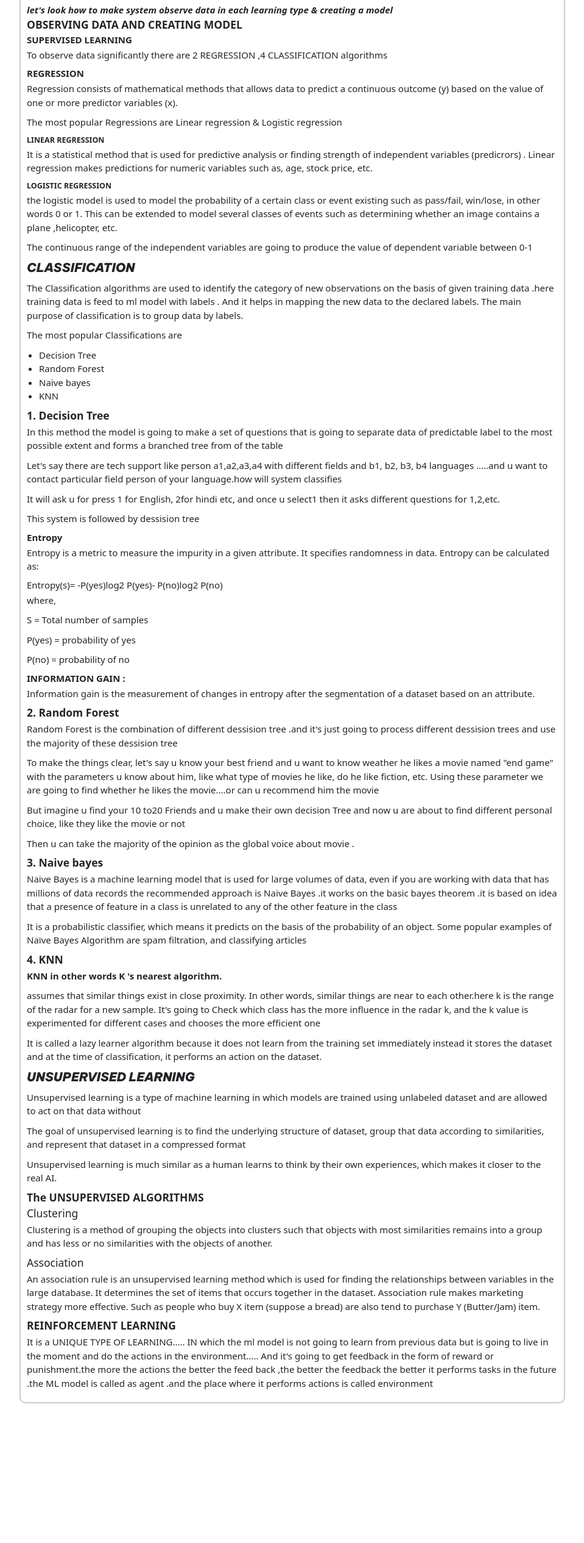
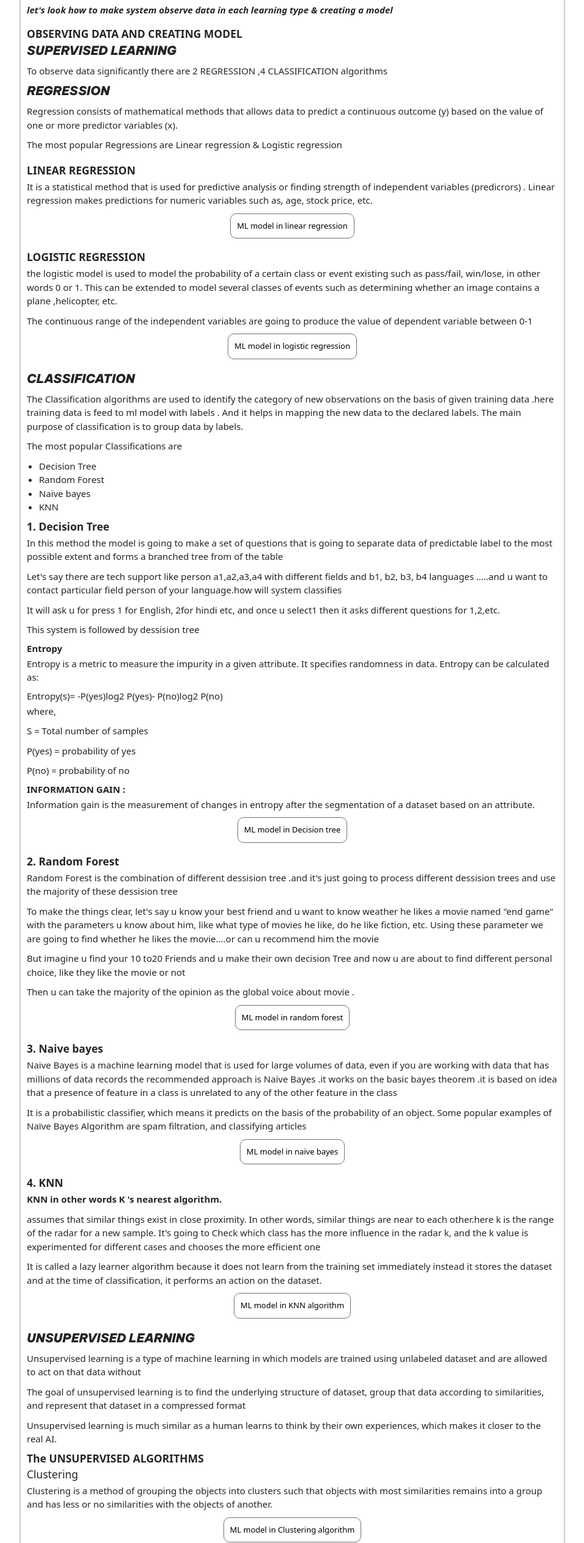
Before and after one commit to dineshveguru/expand-skills, a plain HTML site: page ml.html in a window 1280 px wide. Shown: the part 2658-5188 px from the top of the page at 61% size, without its empty margins (160-1119 px from the left). Before the commit the page ends 4959 px from the top, so only its background shows below. Drawn offline with nearby package versions, Linux system fonts and the light colour scheme.

Commit message:
given links

```diff
--- a/c_new.css
+++ b/c_new.css
@@ -162,3 +162,27 @@ code {
 .content li {
   font-size: 1.5rem;
 }
+
+.ml-models--link {
+  color: #000;
+  border: 1px solid rgb(119, 119, 119);
+  padding: 1rem;
+  border-radius: 1rem;
+  font-size: 1.3rem;
+  box-shadow: 0px 0px 5px rgb(235, 235, 235);
+}
+
+.ml-models--link:hover {
+  background-color: #000;
+  color: #fff;
+  transition: all 0.3s;
+}
+
+.margin {
+  margin-top: 2rem;
+}
+
+.model-container--link {
+  display: flex;
+  justify-content: center;
+}
--- a/ml.html
+++ b/ml.html
@@ -255,13 +255,15 @@
               ></i
             >
           </h4>
-          <h3><strong>OBSERVING DATA AND CREATING MODEL</strong></h3>
-          <h4><strong>SUPERVISED LEARNING</strong></h4>
+          <h3 style="margin-top: 2rem">
+            <strong>OBSERVING DATA AND CREATING MODEL</strong>
+          </h3>
+          <h2><strong>SUPERVISED LEARNING</strong></h2>
           <p>
             To observe data significantly there are 2 REGRESSION ,4
             CLASSIFICATION algorithms
           </p>
-          <h4><strong>REGRESSION</strong></h4>
+          <h2><strong>REGRESSION</strong></h2>
           <p>
             Regression consists of mathematical methods that allows data to
             predict a continuous outcome (y) based on the value of one or more
@@ -271,14 +273,20 @@
             The most popular Regressions are Linear regression & Logistic
             regression
           </p>
-          <h5><strong>LINEAR REGRESSION</strong></h5>
+          <h3 class="margin"><strong>LINEAR REGRESSION</strong></h3>
           <p>
             It is a statistical method that is used for predictive analysis or
             finding strength of independent variables (predicrors) . Linear
             regression makes predictions for numeric variables such as, age,
             stock price, etc.
           </p>
-          <h5><strong>LOGISTIC REGRESSION</strong></h5>
+          <div class="model-container--link">
+            <a href="models.html" class="ml-models--link"
+              >ML model in linear regression</a
+            >
+          </div>
+
+          <h3 class="margin"><strong>LOGISTIC REGRESSION</strong></h3>
           <p>
             the logistic model is used to model the probability of a certain
             class or event existing such as pass/fail, win/lose, in other words
@@ -289,7 +297,12 @@
             The continuous range of the independent variables are going to
             produce the value of dependent variable between 0-1
           </p>
-          <h2><strong>CLASSIFICATION</strong></h2>
+          <div class="model-container--link">
+            <a href="models.html" class="ml-models--link"
+              >ML model in logistic regression</a
+            >
+          </div>
+          <h2 class="margin"><strong>CLASSIFICATION</strong></h2>
           <p>
             The Classification algorithms are used to identify the category of
             new observations on the basis of given training data .here training
@@ -336,7 +349,12 @@
             Information gain is the measurement of changes in entropy after the
             segmentation of a dataset based on an attribute.
           </p>
-          <h3><strong>2. Random Forest </strong></h3>
+          <div class="model-container--link">
+            <a href="models.html" class="ml-models--link"
+              >ML model in Decision tree</a
+            >
+          </div>
+          <h3 class="margin"><strong>2. Random Forest </strong></h3>
           <p>
             Random Forest is the combination of different dessision tree .and
             it's just going to process different dessision trees and use the
@@ -358,7 +376,12 @@
             Then u can take the majority of the opinion as the global voice
             about movie .
           </p>
-          <h3><strong>3. Naive bayes</strong></h3>
+          <div class="model-container--link">
+            <a href="models.html" class="ml-models--link"
+              >ML model in random forest</a
+            >
+          </div>
+          <h3 class="margin"><strong>3. Naive bayes</strong></h3>
           <p>
             Naive Bayes is a machine learning model that is used for large
             volumes of data, even if you are working with data that has millions
@@ -372,7 +395,12 @@
             basis of the probability of an object. Some popular examples of
             Naïve Bayes Algorithm are spam filtration, and classifying articles
           </p>
-          <h3><strong>4. KNN</strong></h3>
+          <div class="model-container--link">
+            <a href="models.html" class="ml-models--link"
+              >ML model in naive bayes</a
+            >
+          </div>
+          <h3 class="margin"><strong>4. KNN</strong></h3>
           <p><strong>KNN in other words K 's nearest algorithm. </strong></p>
           <p>
             assumes that similar things exist in close proximity. In other
@@ -386,7 +414,12 @@
             the training set immediately instead it stores the dataset and at
             the time of classification, it performs an action on the dataset.
           </p>
-          <h2><strong>UNSUPERVISED LEARNING</strong></h2>
+          <div class="model-container--link">
+            <a href="models.html" class="ml-models--link"
+              >ML model in KNN algorithm</a
+            >
+          </div>
+          <h2 class="margin"><strong>UNSUPERVISED LEARNING</strong></h2>
           <p>
             Unsupervised learning is a type of machine learning in which models
             are trained using unlabeled dataset and are allowed to act on that
@@ -408,7 +441,12 @@
             that objects with most similarities remains into a group and has
             less or no similarities with the objects of another.
           </p>
-          <h3>Association</h3>
+          <div class="model-container--link">
+            <a href="models.html" class="ml-models--link"
+              >ML model in Clustering algorithm</a
+            >
+          </div>
+          <h3 class="margin">Association</h3>
           <p>
             An association rule is an unsupervised learning method which is used
             for finding the relationships between variables in the large
@@ -417,7 +455,12 @@
             Such as people who buy X item (suppose a bread) are also tend to
             purchase Y (Butter/Jam) item.
           </p>
-          <h3><strong>REINFORCEMENT LEARNING</strong></h3>
+          <div class="model-container--link">
+            <a href="models.html" class="ml-models--link"
+              >ML model in Association algorithm</a
+            >
+          </div>
+          <h3 class="margin"><strong>REINFORCEMENT LEARNING</strong></h3>
           <p>
             It is a UNIQUE TYPE OF LEARNING..... IN which the ml model is not
             going to learn from previous data but is going to live in the moment
@@ -427,6 +470,11 @@
             performs tasks in the future .the ML model is called as agent .and
             the place where it performs actions is called environment
           </p>
+          <div class="model-container--link">
+            <a href="models.html" class="ml-models--link"
+              >ML model in reinforcement learning</a
+            >
+          </div>
         </div>
       </div>
     </section>
```
Also changed, not shown: models.html (added, +24 -0 lines).
